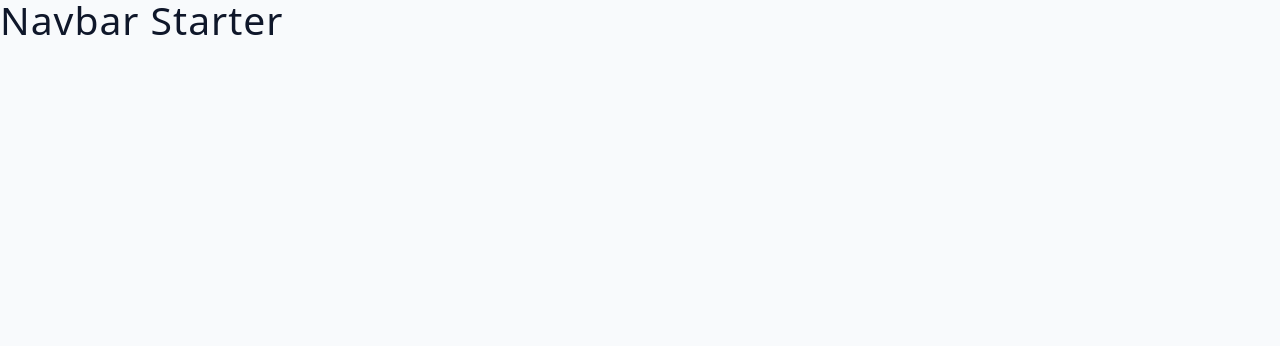
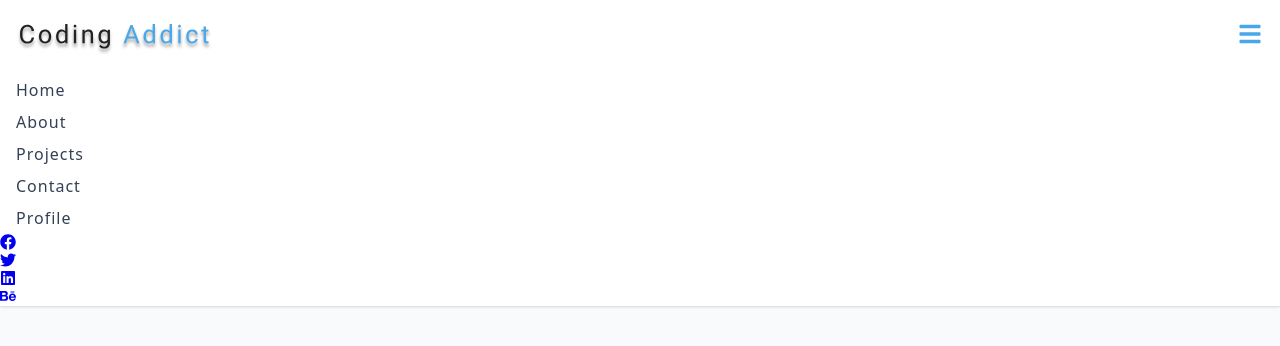
Before and after one commit to arianbod/react-navbar, a React (Vite) app: page / in a window 1280 px wide. Shown: the top 346 px of the page. Built offline with nearby package versions, Linux system fonts and the light colour scheme.

Commit message:
navbar added

```diff
--- a/src/App.jsx
+++ b/src/App.jsx
@@ -1,4 +1,9 @@
+import Navbar from './components/Navbar';
 const App = () => {
-  return <h2>Navbar Starter</h2>;
+	return (
+		<main>
+			<Navbar />
+		</main>
+	);
 };
 export default App;
--- /dev/null
+++ b/src/components/Menu.jsx
@@ -0,0 +1,19 @@
+import React from 'react';
+
+const Menu = ({ links }) => {
+	console.log(links);
+	return (
+		<ul className='links'>
+			{links.map((menuItem) => {
+				const { id, text, url } = menuItem;
+				return (
+					<li key={id}>
+						<a href={url}>{text}</a>
+					</li>
+				);
+			})}
+		</ul>
+	);
+};
+
+export default Menu;
--- /dev/null
+++ b/src/components/Navbar.jsx
@@ -0,0 +1,28 @@
+import React, { useState } from 'react';
+import { Menu, Socials, Title } from './index';
+import { links, social } from '../data';
+import { FaBars } from 'react-icons/fa';
+const Navbar = () => {
+	const [showLinksState, setShowLinksState] = useState(true);
+	const toggleLinks = () => {
+		setShowLinksState(!showLinksState);
+	};
+	return (
+		<nav>
+			<div className='nav-center'>
+				<div className='nav-header'>
+					<Title />
+					<button
+						className='nav-toggle'
+						onClick={toggleLinks}>
+						<FaBars />
+					</button>
+				</div>
+				{showLinksState && <Menu links={links} />}
+				<Socials social={social} />
+			</div>
+		</nav>
+	);
+};
+
+export default Navbar;
--- /dev/null
+++ b/src/components/Socials.jsx
@@ -0,0 +1,15 @@
+import React from 'react';
+
+const Socials = ({ social }) => {
+	return (
+		<ul>
+			{social.map((socialItem) => (
+				<li key={socialItem.id}>
+					<a href={socialItem.url}>{socialItem.icon}</a>
+				</li>
+			))}
+		</ul>
+	);
+};
+
+export default Socials;
--- /dev/null
+++ b/src/components/Title.jsx
@@ -0,0 +1,15 @@
+import React from 'react';
+import Logo from '../logo.svg';
+const Title = () => {
+	return (
+		<div>
+			<img
+				src={Logo}
+				alt='logo'
+				className='logo'
+			/>
+		</div>
+	);
+};
+
+export default Title;
--- /dev/null
+++ b/src/components/index.jsx
@@ -0,0 +1,4 @@
+import Menu from './Menu';
+import Title from './Title';
+import Socials from './Socials';
+export { Menu, Socials, Title };
--- a/src/index.css
+++ b/src/index.css
@@ -253,3 +253,42 @@ ul {
 	margin-top: 1rem;
 }
 /* ============= PROJECT CSS =============== */
+nav {
+	background: var(--white);
+	box-shadow: var(--shadow-1);
+}
+.nav-header {
+	display: flex;
+	align-items: center;
+	justify-content: space-between;
+	padding: 1rem;
+}
+.nav-toggle {
+	font-size: 1.5rem;
+	color: var(--primary-500);
+	background: transparent;
+	border-color: transparent;
+	transition: var(--transition);
+	cursor: pointer;
+}
+.nav-toggle:hover {
+	color: var(--primary-700);
+	transform: rotate(90deg);
+}
+.logo {
+	height: 40px;
+}
+.links a {
+	color: var(--grey-700);
+	font-size: 1rem;
+	text-transform: capitalize;
+	letter-spacing: var(--letterSpacing);
+	display: block;
+	padding: 0.5rem 1rem;
+	transition: var(--transition);
+}
+.links a:hover {
+	background: var(--primary-100);
+	color: var(--primary-500);
+	padding-left: 1.5rem;
+}
```
Also changed, not shown: src/data.jsx (indentation only). Lines whose indentation alone changed are shown as unchanged.
